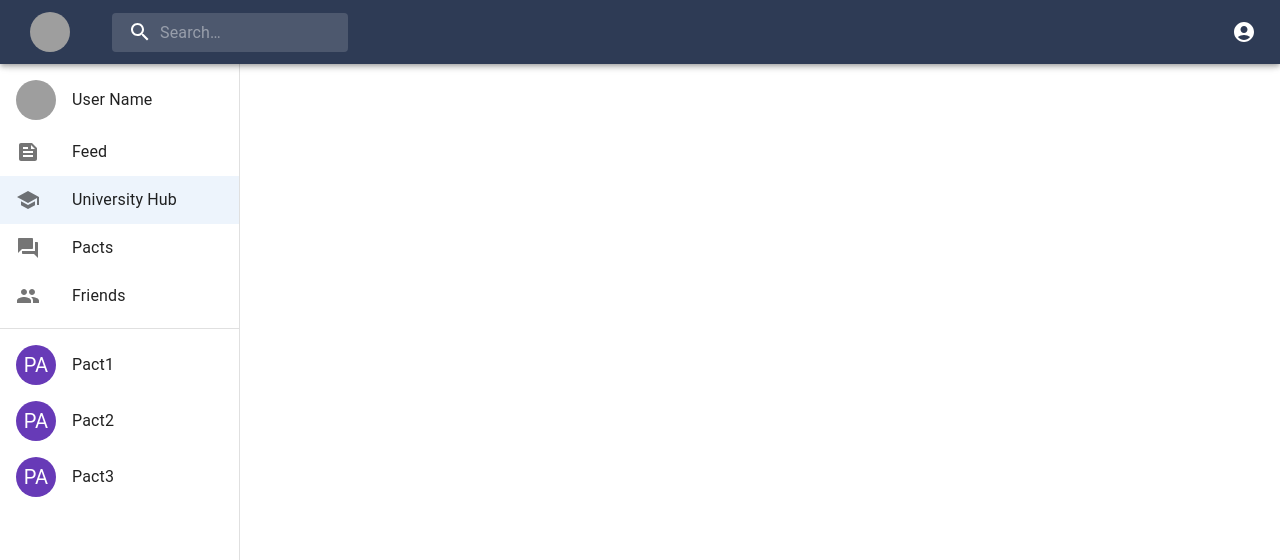
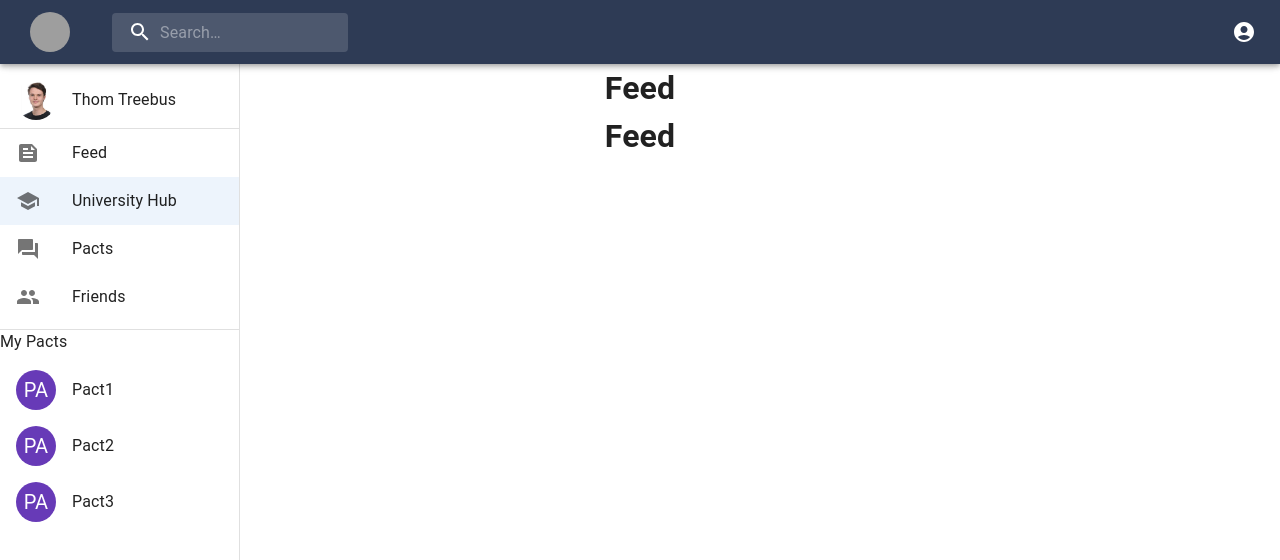
Before and after one commit to thomtreebus/Pacto, a React (Create React App) app in the folder client/: page /feed in a window 1280 px wide. Shown: the top 560 px of the page. Built offline with nearby package versions, Linux system fonts and the light colour scheme; grey boxes are pictures that could not be loaded.

Commit message:
Move appbar and sidebar into layout componenet

```diff
--- a/client/src/App.jsx
+++ b/client/src/App.jsx
@@ -1,6 +1,6 @@
 import Login from "./pages/LoginPage";
 import SignUp from "./pages/SignupPage";
-import AppBar from "./components/AppBar";
+import BaseLayout from "./layouts/BaseLayout";
 import Landing from "./pages/LandingPage";
 import Feed from "./pages/Feed";
 import { BrowserRouter as Router, Route, Switch } from "react-router-dom";
@@ -22,7 +22,7 @@ function App() {
 				</Route>
 
 				<Route path="*">
-					<AppBar />
+					<BaseLayout>
 					<Switch>
 						<Route exact path="/profile">
 							<h1>Profile Page</h1>
@@ -35,6 +35,8 @@ function App() {
 							<h1>Not Found Page</h1>
 						</Route>
 					</Switch>
+					</BaseLayout>
+
 				</Route>
 			</Switch>
 		</Router>
--- a/client/src/components/SideBar.jsx
+++ b/client/src/components/SideBar.jsx
@@ -8,21 +8,26 @@ import ListItem from '@mui/material/ListItem';
 import ListItemIcon from '@mui/material/ListItemIcon';
 import ListItemText from '@mui/material/ListItemText';
 import Avatar from '@mui/material/Avatar';
-import PactoIcon from '../assets/pacto-logo.ico';
+// import PactoIcon from '../assets/pacto-logo.ico';
+import PactoIcon from '../assets/thom.jpeg';
 import FeedIcon from '@mui/icons-material/Feed';
 import PactIcon from '@mui/icons-material/Forum';
 import FriendsIcon from '@mui/icons-material/People';
 import UniversityIcon from '@mui/icons-material/School';
 import { deepPurple } from '@mui/material/colors';
+import { Typography } from '@mui/material';
+import { useHistory } from "react-router-dom";
 
 const drawerWidth = 240;
 
 export default function SideBar() {
 
+  const history = useHistory();
   const [selectedIndex, setSelectedIndex] = React.useState(1);
 
-  const handleListItemClick = (event, index) => {
+  const handleListItemClick = (event, index, path) => {
     setSelectedIndex(index);
+    history.push(path);
   };
 
   return (
@@ -40,34 +45,38 @@ export default function SideBar() {
         <List>
           <ListItem>
             <ListItemIcon><Avatar alt="Placeholder" src={PactoIcon} /></ListItemIcon>
-            <ListItemText primary="User Name" />
-          </ListItem>
+            <ListItemText primary="Thom Treebus" />
+            </ListItem>
+            <Divider />
             <ListItem button key="Feed"
               selected={selectedIndex === 0}
-              onClick={(event) => handleListItemClick(event, 0)} >
+              onClick={(event) => handleListItemClick(event, 0, '/feed')} >
             <ListItemIcon><FeedIcon /></ListItemIcon>
             <ListItemText primary="Feed" />
           </ListItem>
             <ListItem button key="University Hub"
               selected={selectedIndex === 1}
-              onClick={(event) => handleListItemClick(event, 1)}>
+              onClick={(event) => handleListItemClick(event, 1, '/hub')}>
             <ListItemIcon><UniversityIcon /></ListItemIcon>
             <ListItemText primary="University Hub" />
           </ListItem>
             <ListItem button key="Pacts"
               selected={selectedIndex === 2}
-              onClick={(event) => handleListItemClick(event, 2)}>
+              onClick={(event) => handleListItemClick(event, 2, '/pacts')}>
             <ListItemIcon><PactIcon /></ListItemIcon>
             <ListItemText primary="Pacts" />
           </ListItem>
             <ListItem button key="Friends"
               selected={selectedIndex === 3}
-              onClick={(event) => handleListItemClick(event, 3)}>
+              onClick={(event) => handleListItemClick(event, 3, '/friends')}>
             <ListItemIcon><FriendsIcon /></ListItemIcon>
             <ListItemText primary="Friends" />
           </ListItem>
         </List>
-        <Divider />
+          <Divider />
+          <Typography>
+            My Pacts
+          </Typography>
         <List>
         {['Pact1', 'Pact2', 'Pact3'].map((text, index) => (
           <ListItem button key={text}>
--- /dev/null
+++ b/client/src/layouts/BaseLayout.jsx
@@ -0,0 +1,27 @@
+
+import React from 'react';
+import AppBar from "../components/AppBar";
+import SideBar from "../components/SideBar";
+import Box from "@mui/material/Box";
+
+
+export default function BaseLayout({children}) {
+  return (
+    <>
+      <AppBar />
+      <SideBar />
+      <Box sx={{
+						my: 8,
+						mx: 4,
+						display: "flex",
+						flexDirection: "column",
+            alignItems: "center",
+            transform: "translateX(120)"
+					}}>
+        {children}
+      </Box>
+
+    </>
+
+  );
+}
--- a/client/src/pages/Feed.jsx
+++ b/client/src/pages/Feed.jsx
@@ -5,6 +5,7 @@ import React from 'react';
 
 export default function Feed() {
   return (
-    <SideBar />
+    <h1>Feed</h1>
+
   );
 }
```
Also changed, not shown: client/src/assets/thom.jpeg (added).
